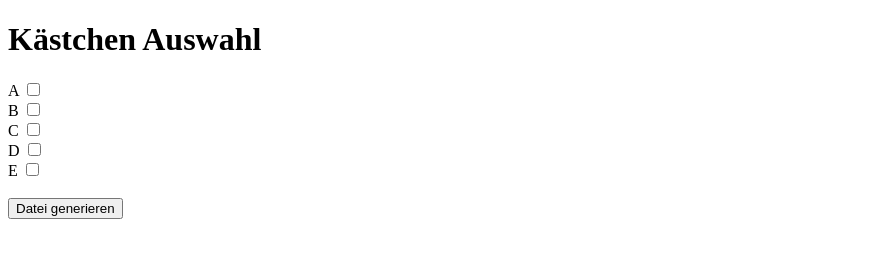
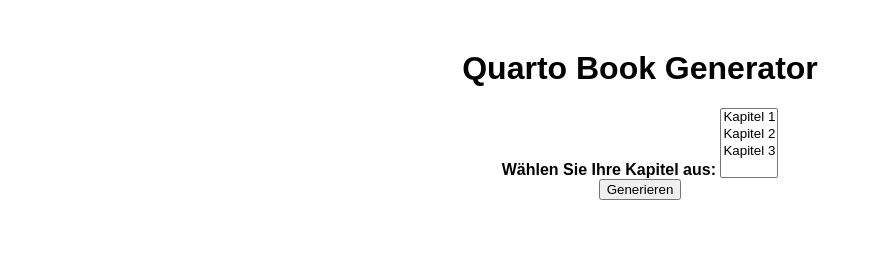
Before and after one commit to m-fehr/test_yaml_generator, a plain HTML site: page index.html in a window 1280 px wide. Shown: the whole page, without its empty margins (0-873 px from the left). Drawn offline with Linux system fonts and the light colour scheme.

Commit message:
Update index.html

```diff
--- a/index.html
+++ b/index.html
@@ -1,51 +1,56 @@
 <!DOCTYPE html>
-<html lang="de">
+<html lang="en">
 <head>
     <meta charset="UTF-8">
     <meta name="viewport" content="width=device-width, initial-scale=1.0">
-<title>Kästchen Auswahl</title>
+    <title>Quarto Book Generator</title>
+    <style>
+        body {
+            font-family: Arial, sans-serif;
+            margin: 0;
+            padding: 0;
+            text-align: center;
+        }
+        .container {
+            margin-top: 50px;
+        }
+        label {
+            font-weight: bold;
+        }
+    </style>
 </head>
 <body>
-<h1>Kästchen Auswahl</h1>
-
-<form id="checkboxForm">
-  <label for="a">A</label>
-  <input type="checkbox" id="a" name="letters" value="a"><br>
-  <label for="b">B</label>
-  <input type="checkbox" id="b" name="letters" value="b"><br>
-  <label for="c">C</label>
-  <input type="checkbox" id="c" name="letters" value="c"><br>
-  <label for="d">D</label>
-  <input type="checkbox" id="d" name="letters" value="d"><br>
-  <label for="e">E</label>
-  <input type="checkbox" id="e" name="letters" value="e"><br><br>
-  <button type="button" onclick="generateFile()">Datei generieren</button>
+    <div class="container">
+        <h1>Quarto Book Generator</h1>
+        <form id="bookForm">
+            <div>
+                <label for="chapterSelect">Wählen Sie Ihre Kapitel aus:</label>
+                <select id="chapterSelect" multiple>
+                    <option value="chapter1">Kapitel 1</option>
+                    <option value="chapter2">Kapitel 2</option>
+                    <option value="chapter3">Kapitel 3</option>
+                    <!-- Weitere Kapiteloptionen hier einfügen -->
+                </select>
+            </div>
+            <button type="button" onclick="generateBook()">Generieren</button>
         </form>
+        <div id="output"></div>
+    </div>
 
     <script>
-function generateFile() {
-  const checkboxes = document.querySelectorAll('input[name="letters"]:checked');
-  if (checkboxes.length === 0) {
-    alert('Bitte wählen Sie mindestens ein Kästchen aus.');
-    return;
+        function generateBook() {
+            var selectedChapters = [];
+            var selectElement = document.getElementById("chapterSelect");
+            for (var i = 0; i < selectElement.options.length; i++) {
+                if (selectElement.options[i].selected) {
+                    selectedChapters.push(selectElement.options[i].value);
                 }
-
-  let content = '';
-  checkboxes.forEach((checkbox) => {
-    content += checkbox.value;
-  });
-
-  const blob = new Blob([content], { type: 'text/plain' });
-  const url = URL.createObjectURL(blob);
-
-  const link = document.createElement('a');
-  link.href = url;
-  link.download = 'selected_letters.txt';
-  document.body.appendChild(link);
-
-  link.click();
+            }
+            var outputDiv = document.getElementById("output");
+            outputDiv.innerHTML = "Das Buch wird generiert mit folgenden Kapiteln: " + selectedChapters.join(", ");
+            // Hier kannst du die Logik einfügen, um das Quarto-Buch zu generieren und anzuzeigen
+            // Zum Beispiel: outputDiv.innerHTML = "Das Buch wurde generiert!";
         }
     </script>
-
 </body>
 </html>
```
Lines whose indentation alone changed are shown as unchanged.
